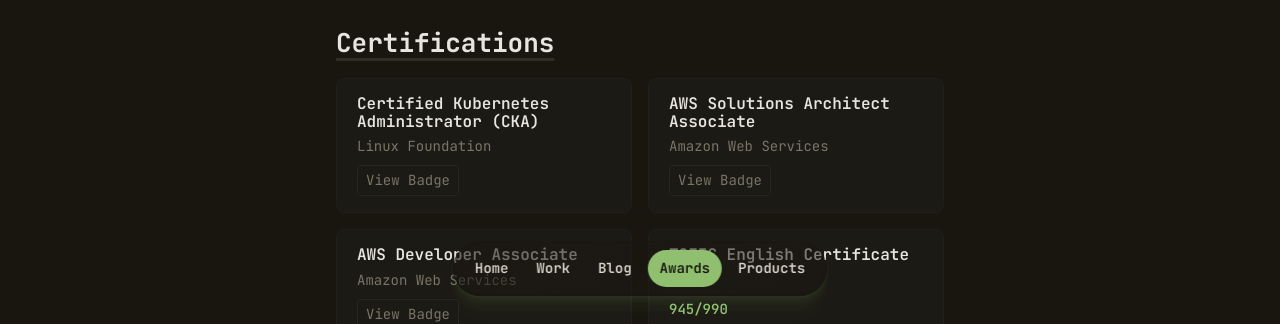
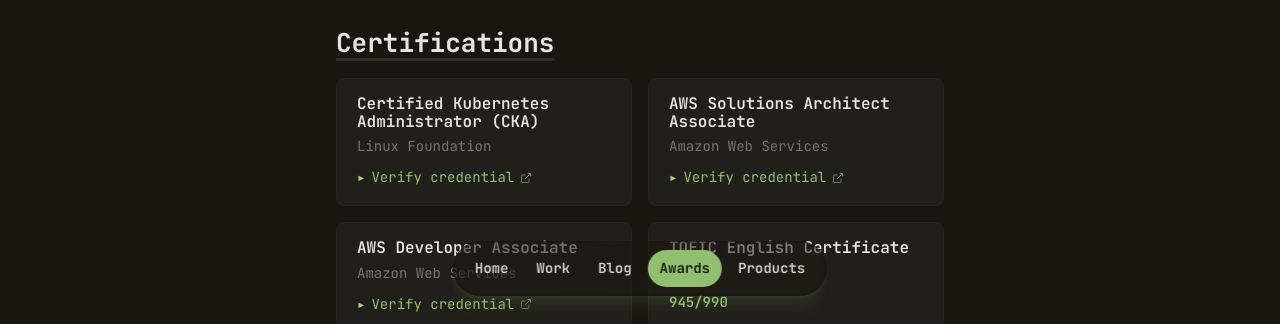
Before and after one commit to craftaholic/portfolio, an Astro site: page /awards in a window 1280 px wide. Shown: the part 488-812 px from the top of the page. Built offline with nearby package versions, Linux system fonts and the light colour scheme; Astro itself is replaced by a stand-in of ours; no server answers; animation ran at ten frames a second.

Commit message:
feat(theme): make light theme more contrast

```diff
--- a/src/components/awards/AwardItem.astro
+++ b/src/components/awards/AwardItem.astro
@@ -20,7 +20,11 @@
   {score && <span class="award-score">{score}</span>}
   {link && (
     <a href={link} target="_blank" rel="noopener noreferrer" class="award-link">
-      View Badge
+      <span class="link-arrow">▸</span>
+      Verify credential
+      <svg class="external-icon" viewBox="0 0 24 24" width="12" height="12" fill="none" stroke="currentColor" stroke-width="2">
+        <path d="M18 13v6a2 2 0 0 1-2 2H5a2 2 0 0 1-2-2V8a2 2 0 0 1 2-2h6M15 3h6v6M10 14 21 3"/>
+      </svg>
     </a>
   )}
 </div>
@@ -31,11 +35,21 @@
     background: var(--gray-900);
     border: 1px solid var(--gray-800);
     border-radius: 0.5rem;
-    transition: border-color var(--theme-transition);
+    transition: border-color var(--theme-transition), background var(--theme-transition);
+  }
+
+  :root.theme-dark .award-item {
+    background: var(--gray-800);
+    border-color: var(--gray-700);
   }
 
   .award-item:hover {
     border-color: var(--gray-700);
+  }
+
+  :root.theme-dark .award-item:hover {
+    border-color: var(--gray-600);
+    background: var(--gray-900);
   }
 
   .award-item.highlight {
@@ -51,20 +65,36 @@
   }
 
   .award-link {
-    display: inline-block;
+    display: inline-flex;
+    align-items: center;
+    gap: 0.375rem;
     font-size: var(--text-sm);
-    color: var(--gray-400);
+    color: var(--accent-regular);
     text-decoration: none;
-    margin-top: 0.5rem;
-    padding: 0.25rem 0.5rem;
-    border: 1px solid var(--gray-700);
-    border-radius: 0.25rem;
-    transition: border-color var(--theme-transition), color var(--theme-transition);
+    margin-top: 0.625rem;
+    transition: color var(--transition-fast);
   }
 
   .award-link:hover {
-    border-color: var(--accent-regular);
-    color: var(--accent-regular);
+    color: var(--accent-light);
+  }
+
+  .link-arrow {
+    color: var(--accent-light);
+    transition: transform var(--transition-fast);
+  }
+
+  .award-link:hover .link-arrow {
+    transform: translateX(3px);
+  }
+
+  .external-icon {
+    opacity: 0.6;
+    transition: opacity var(--transition-fast);
+  }
+
+  .award-link:hover .external-icon {
+    opacity: 1;
   }
 
   .award-score {
--- a/src/styles/themes/soft-grove.css
+++ b/src/styles/themes/soft-grove.css
@@ -97,8 +97,8 @@
 	--gray-50: #2d2d44;
 	--gray-100: #454560;
 	--gray-200: #5c6370;
-	--gray-300: #7a8291;
-	--gray-400: #9ca3af;
+	--gray-300: #6b7280;
+	--gray-400: #4b5563;
 	--gray-500: #a8adb6;
 	--gray-600: #b8bdc4;
 	--gray-700: #c2c7ce;
```
